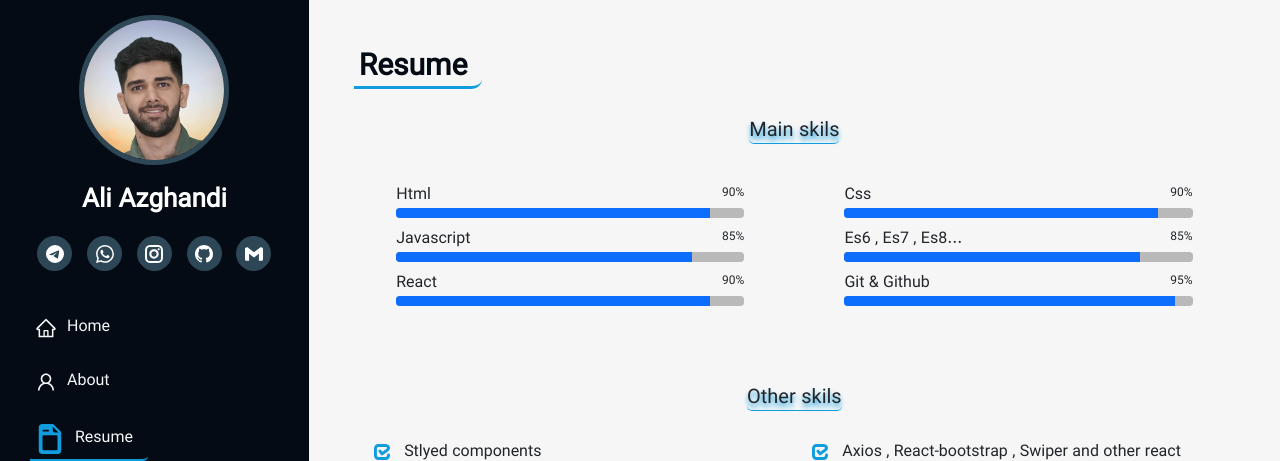
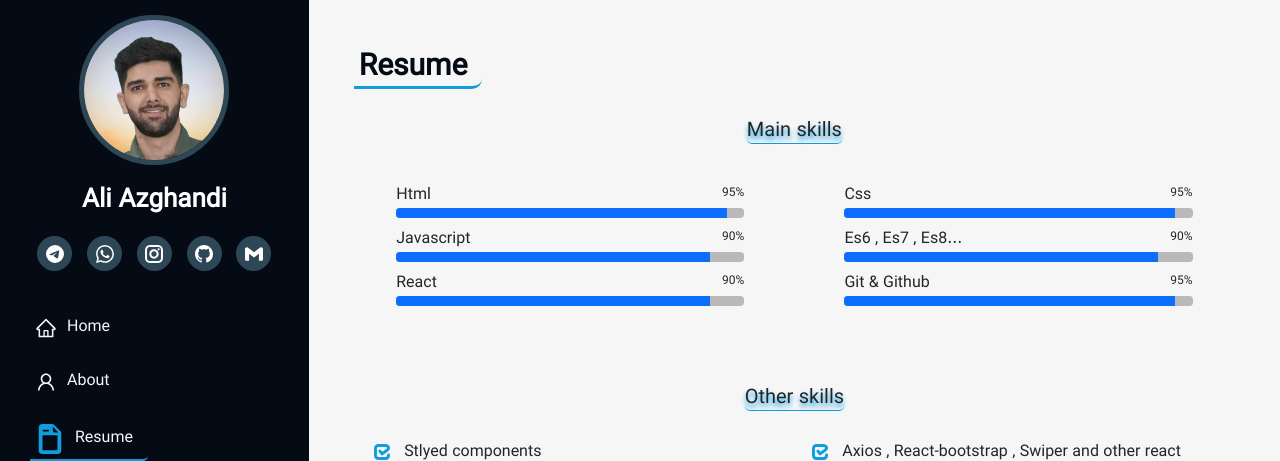
Before and after one commit to Alivolley/resume-new, a React (Create React App) app: page /resume in a window 1280 px wide. Shown: the top 461 px of the page. Built offline with nearby package versions, Linux system fonts and the light colour scheme.

Commit message:
resume multilang finished

```diff
--- a/src/Components/SectionTitle/SectionTitle.jsx
+++ b/src/Components/SectionTitle/SectionTitle.jsx
@@ -1,9 +1,12 @@
 import React from "react";
+import { useTranslation } from "react-i18next";
 import styled from "styled-components";
 import colors from "../../Styles/Varibles";
 
 export default function SectionTitle({ children }) {
-   return <SectionTitleWrapper>{children}</SectionTitleWrapper>;
+   const { i18n } = useTranslation();
+
+   return <SectionTitleWrapper direct={i18n.language}>{children}</SectionTitleWrapper>;
 }
 
 const SectionTitleWrapper = styled.h1`
@@ -15,4 +18,5 @@ const SectionTitleWrapper = styled.h1`
    padding-right: 1.5rem;
    padding-left: 0.5rem;
    border-bottom-right-radius: 1rem;
+   margin-left: ${({ direct }) => (direct === "fa" ? "auto" : "null")};
 `;
--- a/src/Components/SideBarLinks/SideBarLinks.jsx
+++ b/src/Components/SideBarLinks/SideBarLinks.jsx
@@ -1,5 +1,5 @@
 import React from "react";
-import { NavLink, useNavigate } from "react-router-dom";
+import { NavLink, useLocation, useNavigate } from "react-router-dom";
 import styled from "styled-components";
 import { AiOutlineHome, AiOutlineUser } from "react-icons/ai";
 import { BsCollection, BsFillFileEarmarkPostFill } from "react-icons/bs";
@@ -9,19 +9,21 @@ import { useTranslation } from "react-i18next";
 
 export default function SideBarLinks() {
    const { t, i18n } = useTranslation();
-   const navigation = useNavigate();
+   const location = useLocation();
+   const navigate = useNavigate();
 
    const changeLanguge = () => {
       if (i18n.language === "en") {
-         navigation(0);
          localStorage.setItem("lang", "fa");
          i18n.changeLanguage("fa");
+         location.pathname === "/" && navigate("/about");
       } else {
-         navigation(0);
          localStorage.setItem("lang", "en");
          i18n.changeLanguage("en");
+         location.pathname === "/" && navigate("/about");
       }
    };
+   console.log(location);
 
    return (
       <SideBarLinksWrapper direct={i18n.language}>
--- a/src/Pages/Resume/Resume.jsx
+++ b/src/Pages/Resume/Resume.jsx
@@ -5,22 +5,25 @@ import ResumeItem from "../../Components/ResumeItem/ResumeItem";
 import SectionTitle from "../../Components/SectionTitle/SectionTitle";
 import colors from "../../Styles/Varibles";
 import { SiCheckmarx } from "react-icons/si";
+import { useTranslation } from "react-i18next";
 
 export default function Resume() {
+   const { t } = useTranslation();
+
    return (
       <ResumeWrapper>
-         <SectionTitle>Resume</SectionTitle>
-         <Title>Main skils</Title>
+         <SectionTitle>{t("resume")}</SectionTitle>
+         <Title>{t("mainSkills")}</Title>
          <Row>
-            <ResumeItem skill={"Html"} percent={"90"} prog={"90"} />
-            <ResumeItem skill={"Css"} percent={"90"} prog={"90"} />
-            <ResumeItem skill={"Javascript"} percent={"85"} prog={"85"} />
-            <ResumeItem skill={"Es6 , Es7 , Es8..."} percent={"85"} prog={"85"} />
+            <ResumeItem skill={"Html"} percent={"95"} prog={"95"} />
+            <ResumeItem skill={"Css"} percent={"95"} prog={"95"} />
+            <ResumeItem skill={"Javascript"} percent={"90"} prog={"90"} />
+            <ResumeItem skill={"Es6 , Es7 , Es8..."} percent={"90"} prog={"90"} />
             <ResumeItem skill={"React"} percent={"90"} prog={"90"} />
             <ResumeItem skill={"Git & Github"} percent={"95"} prog={"95"} />
          </Row>
 
-         <Title>Other skils</Title>
+         <Title>{t("otherSkills")}</Title>
 
          <List>
             <Row>
--- a/src/i18n/en.jsx
+++ b/src/i18n/en.jsx
@@ -27,6 +27,10 @@ const en = {
    Remote: "Remote",
    Kermanshah: "Kermanshah",
    Year: "1 Year",
+
+   resume: "Resume",
+   mainSkills: "Main skills",
+   otherSkills: "Other skills",
 };
 
 export default en;
--- a/src/i18n/fa.jsx
+++ b/src/i18n/fa.jsx
@@ -30,6 +30,10 @@ const fa = {
    Remote: "دورکاری",
    Kermanshah: "کرمانشاه",
    Year: "۱ سال",
+
+   resume: "رزومه",
+   mainSkills: "مهارت های اصلی",
+   otherSkills: "مهارت های دیگر",
 };
 
 export default fa;
```
